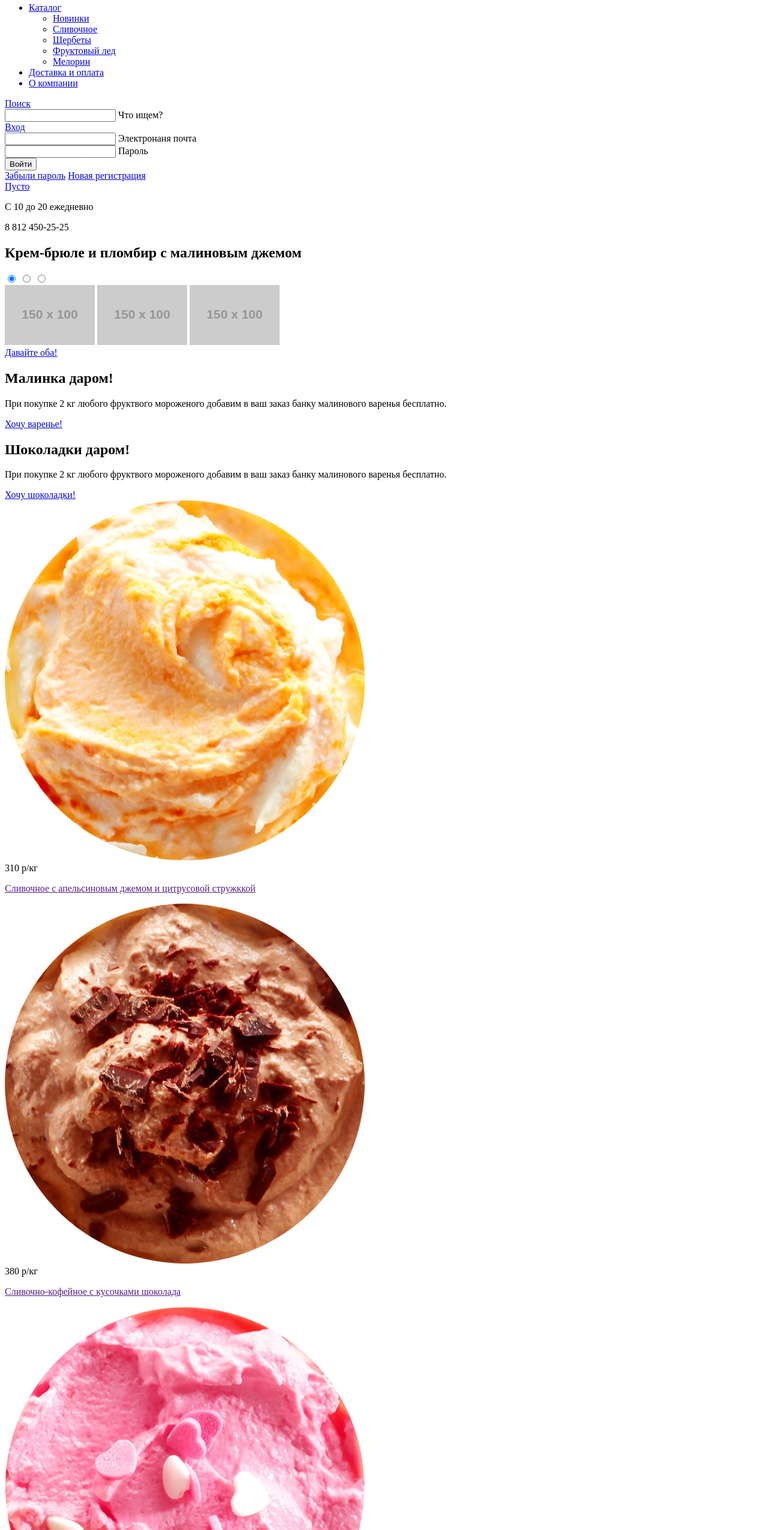
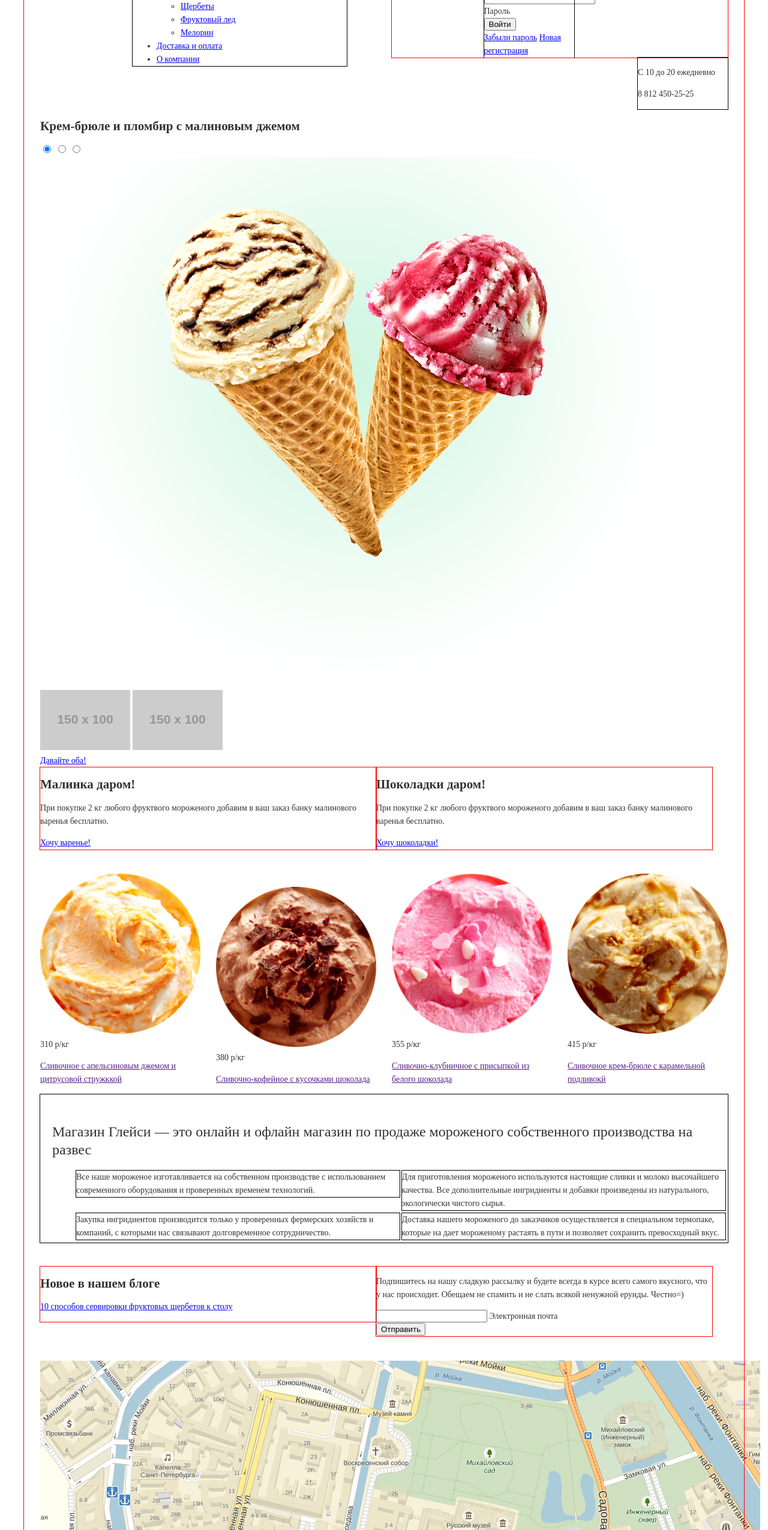
Before and after one commit to itory1/293335-gllacy, a plain HTML site: page index.html in a window 1280 px wide. Shown: the part 88-2638 px from the top of the page at 60% size. Drawn offline with Linux system fonts and the light colour scheme; placeholder pictures from the web are drawn by us.

Commit message:
Сетка

```diff
--- a/catalog.html
+++ b/catalog.html
@@ -3,10 +3,11 @@
     <head>
         <meta charset="utf-8">
         <title>HTML Academy: Глейси</title>
+         <link href="css/style.css" rel="stylesheet">
     </head>
     <body>
-        <div class="container"><!--здесь нужен только обычный центровщик, так как смены слайлов нет-->
-            <header>
+        <div class="container"><!--здесь нужен только обычный центровщик, так как смены слайдов нет-->
+            <header class="clearfix">
                 <div class="header-logo">
                     <img src="img/logo.png" alt="GllacyShop" width="154px" height="64px">
                 </div>
--- a/css/style.css
+++ b/css/style.css
@@ -13,7 +13,7 @@ body {
     font-weight: 400;
     line-height: 41px;
 
-    color: #ffffff;
+    color: #fff;
 }
 
 .features h1 {
@@ -24,3 +24,170 @@ body {
 
     color: #323232;
 }
+
+.background {
+    margin: 0 auto;
+}
+
+.container {
+    width: 1146px;
+    margin: 0 auto;
+    padding: 0 27px;
+
+    outline: 1px solid red;
+}
+
+.clearfix::after {
+    display: block;
+    clear: both;
+
+    content: '';
+}
+
+.header-logo {
+    float: left;
+
+    width: 154px;
+}
+
+.page-nav {
+    float: left;
+
+    width: 317px;
+
+    outline: 1px solid black;
+}
+
+.header-right {
+    float: right;
+
+    width: 500px;
+}
+
+.header-right {
+    float: right;
+
+    width: 560px;
+
+    outline: 1px solid red;
+}
+
+
+.search {
+    display: inline-block;
+
+    width: 150px;
+
+    vertical-align: top;
+
+    outline: 1px solid black;
+}
+
+
+.user-reg {
+    display: inline-block;
+
+    width: 150px;
+
+    vertical-align: top;
+
+    outline: 1px solid black;
+}
+
+.basket {
+    display: inline-block;
+
+    width: 150px;
+
+    vertical-align: top;
+
+    outline: 1px solid black;
+}
+
+.work-time {
+    float: right;
+
+    width: 150px;
+
+    outline: 1px solid black;
+}
+
+.features {
+    margin-bottom: 40px;
+    padding-top: 27px;
+    padding-left: 20px;
+
+    outline: 1px solid black;
+}
+
+.half-width {
+    float: left;
+
+    width: 560px;
+    margin-bottom: 40px;
+
+    outline: 1px solid red;
+}
+
+.popular-items {
+    font-size: 0;
+}
+
+.catalog-item {
+    font-size: 14px;
+
+    display: inline-block;
+    /*размер картинок нужно менять сразу в html? оригинальные значительно больше, и в css их размер не переплюнуть. а что если у нас резиновая верстка?*/
+
+    width: 267px;
+    margin-right: 26px;
+
+    vertical-align: baseline;
+}
+
+.catalog-item:nth-child(4n) {
+    margin-right: 0;
+}
+
+.feature-item {
+    display: inline-block;
+
+    width: 539px;
+    margin-bottom: 5px;
+
+    vertical-align: top;
+
+    outline: 1px solid black;
+}
+
+.contacts-address {
+    display: block;
+
+    width: 303px;
+
+    outline: 1px solid black;
+}
+
+.main-footer {
+    margin-top: 50px;
+}
+
+.footer-social {
+    float: left;
+
+    width: 267px;
+    margin-right: 26px;
+}
+
+.footer-links {
+    float: left;
+
+    width: 560px;
+    margin-right: 26px;
+}
+
+.footer-copyright {
+    float: right;
+
+    width: 267px;
+}
--- a/index.html
+++ b/index.html
@@ -3,11 +3,12 @@
     <head>
         <meta charset="utf-8">
         <title>HTML Academy: Глейси</title>
+         <link href="css/style.css" rel="stylesheet">
     </head>
     <body>
         <div class="background"><!--блок, который меняет фон для всей страницы при смене слайдов-->
         	<div class="container"><!--обычный центровщик-->
-	            <header>
+	            <header class="clearfix">
 	                <div class="header-logo">
 	                    <img src="img/logo.png" alt="GllacyShop" width="154px" height="64px">
 	                </div>
@@ -69,7 +70,6 @@
 	                        <p>С 10 до 20 ежедневно</p><!-- В <p> обернем, вместо <span>, чтобы каждый начинался на своей строчке -->
 	                        <p>8 812 450-25-25</p><!-- В <p> обернем, вместо <span>, чтобы каждый начинался на своей строчке -->
 	                    </div>
-	                </div>
 	            </header>
 	            <main>
 	                <section class="main-slider">
@@ -85,7 +85,7 @@
 	                        </div>
 	                        <div class="slider-inner">
 	                            <div class="slider-slides">
-	                                <img src="http://placehold.it/150x100"" alt="Крем-брюле и пломбир с малиновым джемом">
+	                                <img src="img/bg1.png" width="1045" height="881" alt="Крем-брюле и пломбир с малиновым джемом">
 	                                <img src="http://placehold.it/150x100" alt="Какое-то мороженое">
 	                                <img src="http://placehold.it/150x100"" alt="Какое-то мороженое">
 	                            </div>
@@ -94,12 +94,12 @@
 	                    <a href=# class="btn">Давайте оба!</a>
 	                </section>
 	                <div class="half-width-block">
-	                    <section class="presents-item-raspberry">
+	                    <section class="half-width raspberry">
 	                        <h2>Малинка даром!</h2><!--h3?--><!-- Внутри section, можно и h2, так как section и article задаюст свою иерархию (можно и h1 несолько раз) -->
 	                        <p>При покупке 2 кг любого фруктвого мороженого добавим в ваш заказ банку малинового варенья бесплатно.</p>
 	                        <a href="#" class="btn">Хочу варенье!</a>
 	                    </section>
-	                    <section class="presents-item-chocolate">
+	                    <section class="half-width сhocolate">
 	                        <h2>Шоколадки даром!</h2>
 	                        <p>При покупке 2 кг любого фруктвого мороженого добавим в ваш заказ банку малинового варенья бесплатно.</p>
 	                        <a href="#" class="btn">Хочу шоколадки!</a>
@@ -109,7 +109,7 @@
 	                    <article class="catalog-item">
 	                        <div class="catalog-item-img hit">
 	                            <a href="#">
-	                            <img src="img/1-1-orange-jam.jpg" alt="Сливочное с апельсиновым джемом и цитрусовой стружккой" width="600" height="600">
+	                            <img src="img/1-1-orange-jam.jpg" alt="Сливочное с апельсиновым джемом и цитрусовой стружккой" width="267" height="267">
 	                            </a>
 	                            <div class="price">310 р/кг</div>
 	                        </div>
@@ -120,7 +120,7 @@
 	                    <article class="catalog-item">
 	                        <div class="catalog-item-img hit">
 	                            <a href="#">
-	                            <img src="img/1-2-coffee-chocolate.jpg" alt="Сливочно-кофейное с кусочками шоколада" width="600" height="600">
+	                            <img src="img/1-2-coffee-chocolate.jpg" alt="Сливочно-кофейное с кусочками шоколада" width="267" height="267">
 	                            </a>
 	                            <div class="price">380 р/кг</div>
 	                        </div>
@@ -131,7 +131,7 @@
 	                    <article class="catalog-item">
 	                        <div class="catalog-item-img hit">
 	                            <a href="#">
-	                            <img src="img/1-3-strawberry-white-chocolate.jpg" alt="Сливочно-клубничное с присыпкой из белого шоколада" width="600" height="600">
+	                            <img src="img/1-3-strawberry-white-chocolate.jpg" alt="Сливочно-клубничное с присыпкой из белого шоколада" width="267" height="267">
 	                            </a>
 	                            <div class="price">355 р/кг</div>
 	                        </div>
@@ -142,7 +142,7 @@
 	                    <article class="catalog-item">
 	                        <div class="catalog-item-img hit">
 	                            <a href="#">
-	                            <img src="img/1-4-caramel-caramel.jpg" alt="Сливочное крем-брюле с карамельной подливокй" width="600" height="600">
+	                            <img src="img/1-4-caramel-caramel.jpg" alt="Сливочное крем-брюле с карамельной подливокй" width="267" height="267">
 	                            </a>
 	                            <div class="price">415 р/кг</div>
 	                        </div>
@@ -161,11 +161,11 @@
 	                    </ul>
 	                </section>
 	                <div class="half-width-block">
-	                    <section class="news">
+	                    <section class="half-width news">
 	                        <h2>Новое в нашем блоге</h2>
 	                        <p><a href="#">10 способов сервировки фруктовых щербетов к столу</a></p>
 	                    </section>
-	                    <section class="subscribe">
+	                    <section class="half-width subscribe">
 	                        <p>Подпишитесь на нашу сладкую рассылку и будете всегда в курсе всего самого вкусного, что у нас происходит. Обещаем не спамить и не слать всякой ненужной ерунды. Честно=)</p>
 	                        <form action="" method="">
 	                            <div class="form-field">
@@ -177,7 +177,7 @@
 	                    </div>
 	                </div>
 	                <section class="contacts">
-	                    <img src="http://placehold.it/150x100"" alt="Карта">
+	                    <img src="img/map.jpg" alt="Карта">
 	                    <div class="contacts-address">
 	                        <p>Адрес главного офиса и онлафн магазина:<span>ул. Большая Конюшенная 19/8, Санкт-Петербург</span></p>
 	                        <p>Для заказов по тлефону: <span>8 812 450-25-25</span>(с 10 до 20 ежедневно)
@@ -206,7 +206,7 @@
                         </div>
                     </div>
 	            </main>
-	            <footer class="main-footer">
+	            <footer class="main-footer clearfix">
 	                    <section class="footer-social">
 	                        <a class="social-btn social-btn-tw" href="#">Твиттер</a>
 	                        <a class="social-btn social-btn-inst" href="#">Инстаграм</a>
```
